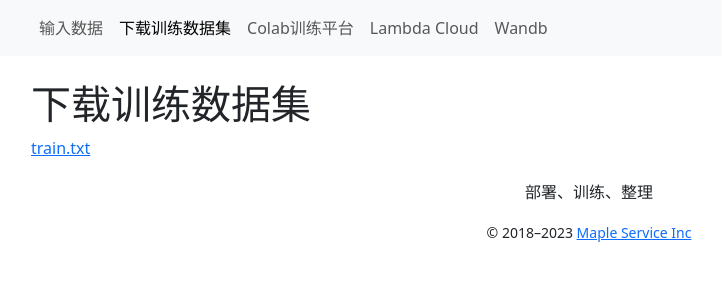
After one commit to stelee410/moss, a Flask app: page /download in a window 1280 px wide. The commit adds this page. Shown: the top 300 px of the page, without its empty margins (51-773 px from the left). Run offline with Flask 3, Linux system fonts and the light colour scheme; some libraries are stand-ins or nearby versions.

Commit message:
complete process

```diff
--- a/server.py
+++ b/server.py
@@ -234,9 +234,9 @@ def index():
             qa_list = build_question_answer(form.content.data)
     return render_template('index.html', knowledge_form=form, qa_list=qa_list)
 
-@app.route('/example')
-def example():
-    return render_template('example.html')
+@app.route('/download')
+def download():
+    return render_template('download.html')
 
 @app.route('/form', methods=['GET', 'POST'])
 def test_form():
--- /dev/null
+++ b/templates/download.html
@@ -0,0 +1,6 @@
+{% extends 'layout.html' %}
+{% from 'bootstrap5/form.html' import render_form, render_field, render_form_row %}
+{% block content %}
+<h1>下载训练数据集</h1>
+<a href="https://raw.githubusercontent.com/SCIR-HI/Med-ChatGLM/main/data/train.txt">train.txt</a>
+{% endblock %}
--- a/templates/layout.html
+++ b/templates/layout.html
@@ -31,9 +31,9 @@
         <div class="collapse navbar-collapse" id="navbarSupportedContent">
             <ul class="navbar-nav mr-auto">
                 {{ render_nav_item('index', '输入数据') }}
-                {{ render_nav_item('test_form', '下载训练数据集') }}
+                {{ render_nav_item('download', '下载训练数据集') }}
+                <li class="nav-item"><a class="nav-link" href="https://colab.research.google.com/" target="_blank">Colab训练平台</a></li>
                 <li class="nav-item"><a class="nav-link" href="https://cloud.lambdalabs.com/instances" target="_blank">Lambda Cloud</a></li>
-                <li class="nav-item"><a class="nav-link" href="https://colab.research.google.com/" target="_blank">谷歌训练平台</a></li>
                 <li class="nav-item"><a class="nav-link" href="https://www.wandb.jp/" target="_blank">Wandb</a></li>
             </ul>
         </div>
```
